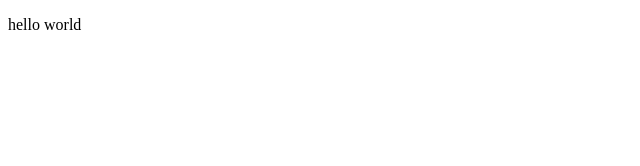
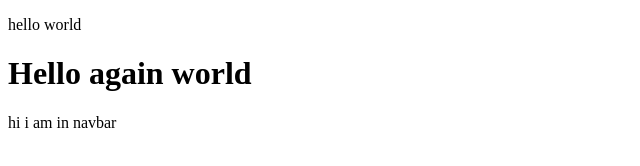
Before and after one commit to iatidel/hello-world, a plain HTML site: page index.html in a window 1280 px wide. Shown: the whole page, without its empty margins (0-640 px from the left). Drawn offline with Linux system fonts and the light colour scheme.

```diff
--- a/index.html
+++ b/index.html
@@ -7,5 +7,8 @@
 </head>
 <body>
     <p>hello world</p>
+    <h1>Hello again world</h1>
+    <p>hi i am in navbar
+    </p>
 </body>
 </html>
```
